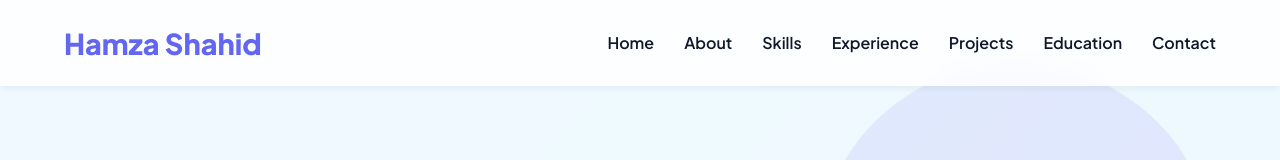
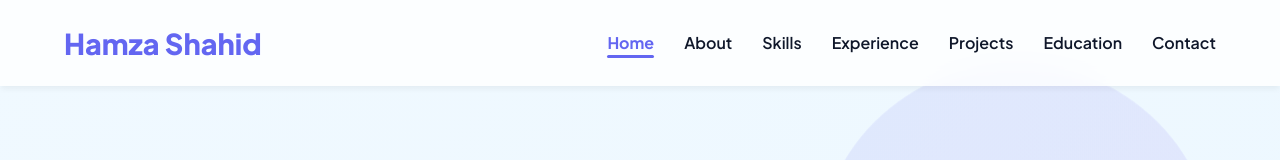
Before and after one commit to hamzashahidofficial/Portfolio-Website, a plain HTML site: page index.html in a window 1280 px wide. Both pictures are taken after a click on the link "Home". Shown: the top 160 px of the page. Drawn offline with Linux system fonts and the light colour scheme.

Commit message:
add more detailing in navbar

```diff
--- a/index.html
+++ b/index.html
@@ -217,6 +217,16 @@
             width: 100%;
         }
 
+        .nav-links a.active {
+            color: var(--primary) !important;
+            font-weight: 700;
+        }
+
+        .nav-links a.active:after {
+            width: 100% !important;
+            background: var(--primary);
+        }
+
         .mobile-menu {
             display: none;
             font-size: 1.5rem;
@@ -1313,6 +1323,7 @@
                         </div>
                     </div>
                 </div>
+                <!-- <img src="your-image.jpg" alt="Educational Platforms" style="width: 60px; height: 60px; object-fit: contain; border-radius: 8px;"> -->
 
                 <div class="project-card fade-in" data-category="commercial">
                     <div class="project-image">
@@ -1602,6 +1613,46 @@
                 header.style.boxShadow = '0 4px 6px -1px rgba(0, 0, 0, 0.05)';
             }
         });
+
+
+        // Active Navigation Highlight on Scroll & Click
+const navLinks = document.querySelectorAll('.nav-links a');
+
+function setActiveLink() {
+    let current = '';
+
+    // Check which section is in viewport
+    document.querySelectorAll('section').forEach(section => {
+        const sectionTop = section.offsetTop - 100; // Adjust for fixed header
+        const sectionHeight = section.offsetHeight;
+        if (pageYOffset >= sectionTop && pageYOffset < sectionTop + sectionHeight) {
+            current = section.getAttribute('id');
+        }
+    });
+
+    // Remove active class from all links
+    navLinks.forEach(link => {
+        link.classList.remove('active');
+        link.style.color = ''; // Reset color
+        if (link.getAttribute('href') === `#${current}`) {
+            link.classList.add('active');
+        }
+    });
+}
+
+// Run on scroll
+window.addEventListener('scroll', setActiveLink);
+
+// Run on page load
+setActiveLink();
+
+// Also run when clicking a nav link (optional, for instant feedback)
+navLinks.forEach(link => {
+    link.addEventListener('click', function() {
+        navLinks.forEach(l => l.classList.remove('active'));
+        this.classList.add('active');
+    });
+});
     </script>
 </body>
 
```
